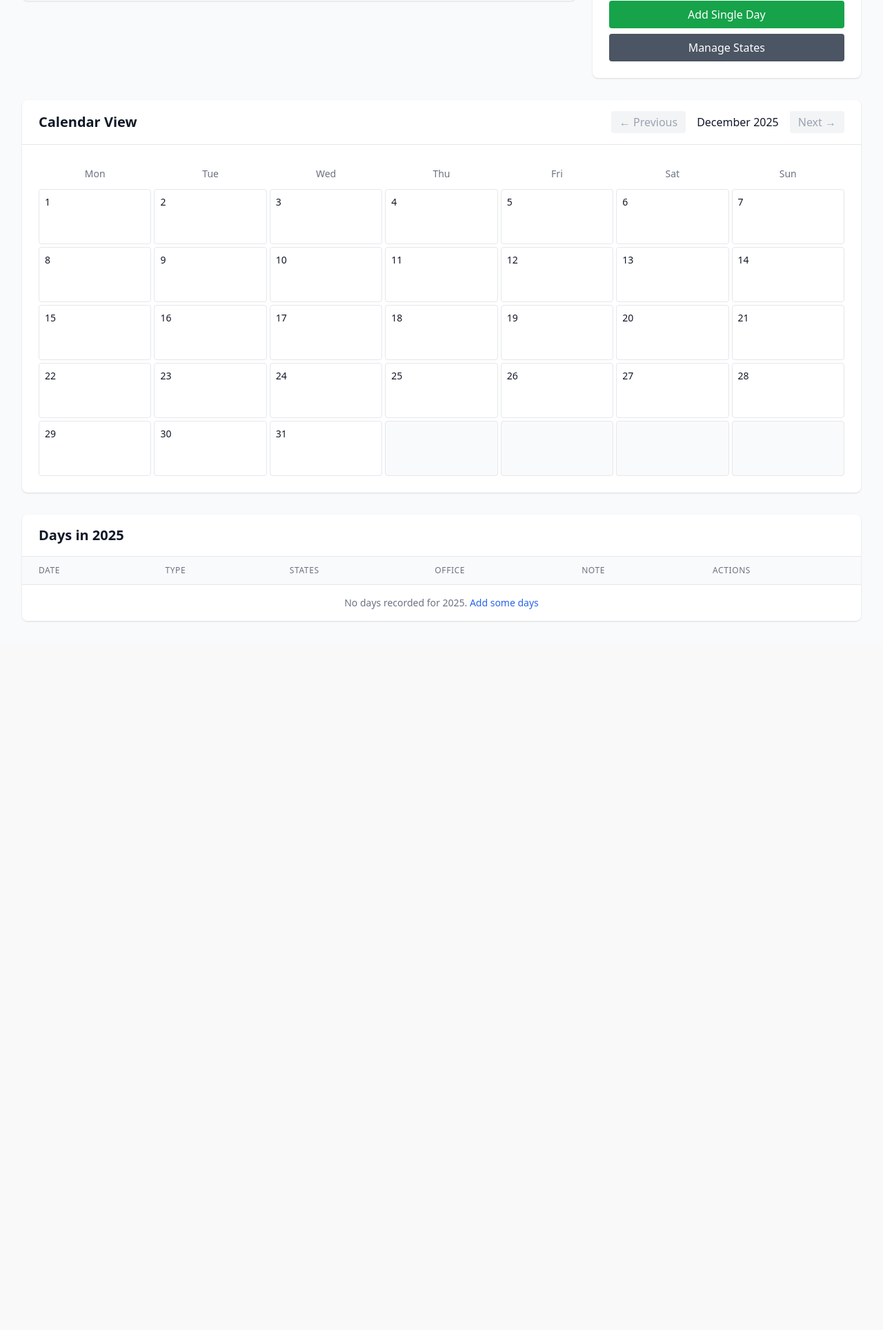
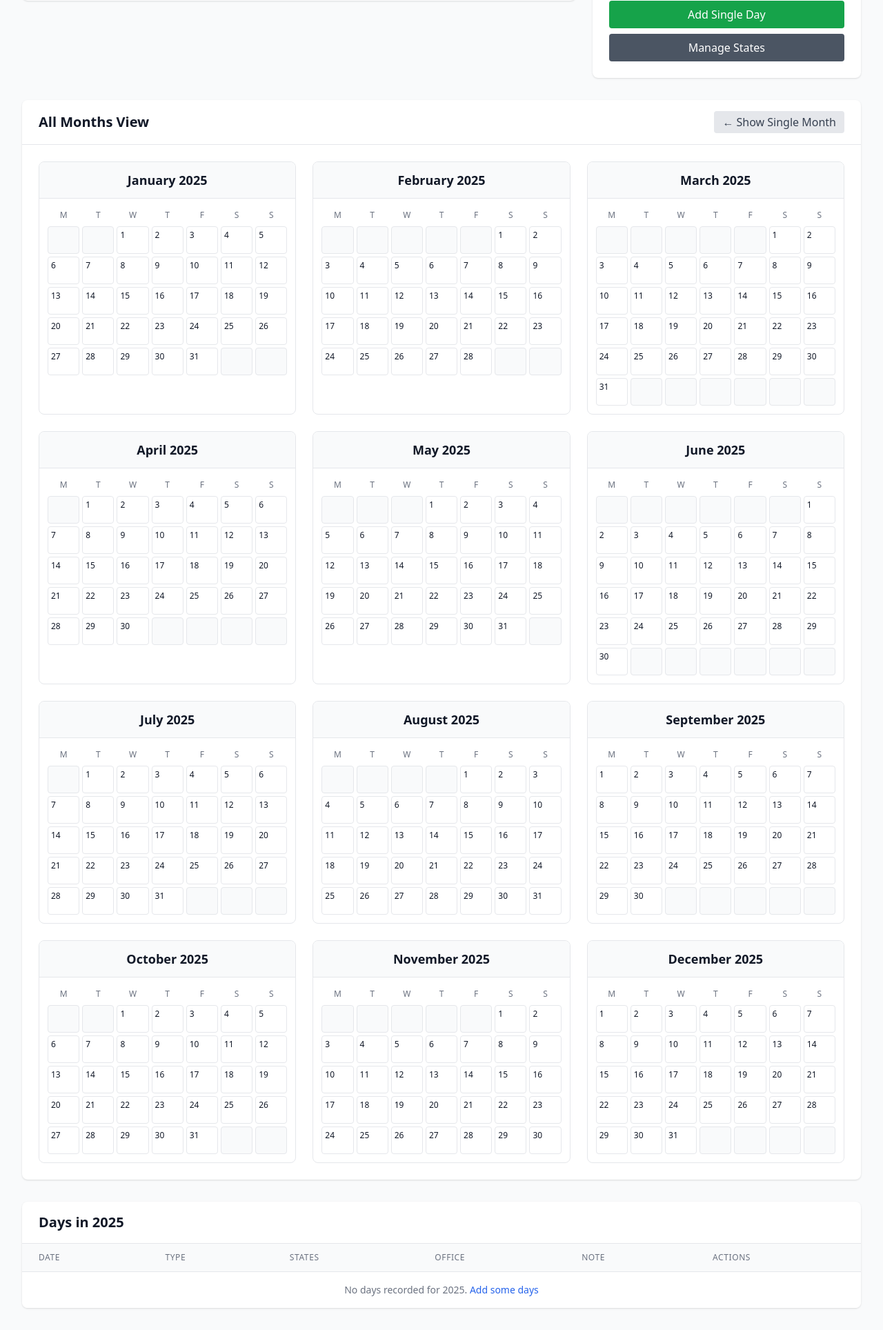
Before and after one commit to agotsis/taxit, a Django app: page /year/2025/?all=true in a window 1280 px wide. Shown: the part 275-2203 px from the top of the page at 69% size. Before the commit the page ends 1176 px from the top, so only its background shows below. Run offline with Django 5.2, Linux system fonts and the light colour scheme; data that the repository does not hold is empty; some libraries are stand-ins or nearby versions.

Commit message:
Add all month views

```diff
--- /dev/null
+++ b/tracker/templates/tracker/_all_months.html
@@ -0,0 +1,73 @@
+<!-- All Months View -->
+<div class="bg-white dark:bg-gray-800 rounded-lg shadow overflow-hidden mb-8 transition-colors duration-200">
+    <div class="px-6 py-4 border-b border-gray-200 dark:border-gray-700 flex justify-between items-center">
+        <h2 class="text-xl font-semibold text-gray-900 dark:text-white">All Months View</h2>
+        <div class="flex items-center space-x-4">
+            {% if request.resolver_match.url_name == 'year_view' or request.resolver_match.url_name == 'year_month_view' or request.resolver_match.url_name == 'home' %}
+                <a href="{% url 'year_month_view' year=current_year month=current_month %}" class="px-3 py-1 bg-gray-200 dark:bg-gray-700 text-gray-700 dark:text-gray-300 rounded hover:bg-gray-300 dark:hover:bg-gray-600 transition-colors duration-200">
+                    ← Show Single Month
+                </a>
+            {% else %}
+                <a href="{% url 'ratio_view_month_detail' pk=ratio_view.pk month=current_month year=current_year %}" class="px-3 py-1 bg-gray-200 dark:bg-gray-700 text-gray-700 dark:text-gray-300 rounded hover:bg-gray-300 dark:hover:bg-gray-600 transition-colors duration-200">
+                    ← Show Single Month
+                </a>
+            {% endif %}
+        </div>
+    </div>
+    <div class="p-6">
+        <div class="grid grid-cols-1 lg:grid-cols-2 xl:grid-cols-3 gap-6">
+            {% for month_data in all_months %}
+                <div class="border border-gray-200 dark:border-gray-700 rounded-lg overflow-hidden transition-colors duration-200 hover:shadow-lg">
+                    {% if request.resolver_match.url_name == 'year_view' or request.resolver_match.url_name == 'year_month_view' or request.resolver_match.url_name == 'home' %}
+                        <a href="{% url 'year_month_view' year=month_data.year month=month_data.month %}" class="block">
+                    {% else %}
+                        <a href="{% url 'ratio_view_month_detail' pk=ratio_view.pk month=month_data.month year=month_data.year %}" class="block">
+                    {% endif %}
+                            <div class="bg-gray-50 dark:bg-gray-700 px-4 py-3 border-b border-gray-200 dark:border-gray-600 hover:bg-gray-100 dark:hover:bg-gray-600 transition-colors duration-200">
+                                <h3 class="text-lg font-semibold text-gray-900 dark:text-white text-center">
+                                    {{ month_data.month_name }}
+                                </h3>
+                            </div>
+                            <div class="p-3">
+                                <div class="grid grid-cols-7 gap-1 text-xs">
+                                    <!-- Day headers -->
+                                    <div class="text-center font-medium text-gray-500 dark:text-gray-400 py-1">M</div>
+                                    <div class="text-center font-medium text-gray-500 dark:text-gray-400 py-1">T</div>
+                                    <div class="text-center font-medium text-gray-500 dark:text-gray-400 py-1">W</div>
+                                    <div class="text-center font-medium text-gray-500 dark:text-gray-400 py-1">T</div>
+                                    <div class="text-center font-medium text-gray-500 dark:text-gray-400 py-1">F</div>
+                                    <div class="text-center font-medium text-gray-500 dark:text-gray-400 py-1">S</div>
+                                    <div class="text-center font-medium text-gray-500 dark:text-gray-400 py-1">S</div>
+
+                                    <!-- Calendar days -->
+                                    {% for week in month_data.weeks %}
+                                        {% for day_info in week %}
+                                            {% if day_info %}
+                                                <div class="border border-gray-200 dark:border-gray-600 rounded p-1 min-h-[40px] {% if not day_info.in_range %}bg-gray-50 dark:bg-gray-900{% endif %} {% if day_info.in_range %}bg-white dark:bg-gray-800 hover:bg-gray-100 dark:hover:bg-gray-700{% endif %} transition-colors duration-200"
+                                                     {% if day_info.in_range %}onclick="event.stopPropagation(); openDayModal('{{ day_info.date|date:'Y-m-d' }}')"{% endif %}>
+                                                    <div class="text-xs font-medium {% if not day_info.in_range %}text-gray-400 dark:text-gray-600{% else %}text-gray-900 dark:text-white{% endif %}">
+                                                        {{ day_info.date.day }}
+                                                    </div>
+                                                    {% if day_info.day and day_info.day.states.all %}
+                                                        <div class="mt-1 space-y-1">
+                                                            {% for state in day_info.day.states.all %}
+                                                                <span class="inline-block px-0.5 py-0.5 text-xs rounded bg-blue-100 dark:bg-blue-900 text-blue-800 dark:text-blue-200 w-full text-center truncate">
+                                                                    {{ state.abbreviation }}
+                                                                </span>
+                                                            {% endfor %}
+                                                        </div>
+                                                    {% endif %}
+                                                </div>
+                                            {% else %}
+                                                <div class="border border-gray-200 dark:border-gray-600 rounded p-1 min-h-[40px] bg-gray-50 dark:bg-gray-900"></div>
+                                            {% endif %}
+                                        {% endfor %}
+                                    {% endfor %}
+                                </div>
+                            </div>
+                        </a>
+                </div>
+            {% endfor %}
+        </div>
+    </div>
+</div>
--- a/tracker/templates/tracker/_calendar_month.html
+++ b/tracker/templates/tracker/_calendar_month.html
@@ -3,10 +3,25 @@
     <div class="px-6 py-4 border-b border-gray-200 dark:border-gray-700 flex justify-between items-center">
         <h2 class="text-xl font-semibold text-gray-900 dark:text-white">Calendar View</h2>
         <div class="flex items-center space-x-4">
+            {% if request.resolver_match.url_name == 'year_view' or request.resolver_match.url_name == 'year_month_view' or request.resolver_match.url_name == 'home' %}
+                <a href="{% url 'year_view' year=current_year %}?all=true" class="px-3 py-1 bg-green-600 text-white rounded hover:bg-green-700 transition-colors duration-200">
+                    Show All Months
+                </a>
+            {% else %}
+                <a href="{% url 'ratio_view_detail' pk=ratio_view.pk %}?all=true" class="px-3 py-1 bg-green-600 text-white rounded hover:bg-green-700 transition-colors duration-200">
+                    Show All Months
+                </a>
+            {% endif %}
             {% if has_prev %}
-                <a href="?month={{ prev_month }}&year={{ prev_year }}" class="px-3 py-1 bg-gray-200 dark:bg-gray-700 text-gray-700 dark:text-gray-300 rounded hover:bg-gray-300 dark:hover:bg-gray-600 transition-colors duration-200">
-                    ← Previous
-                </a>
+                {% if request.resolver_match.url_name == 'year_view' or request.resolver_match.url_name == 'year_month_view' or request.resolver_match.url_name == 'home' %}
+                    <a href="{% url 'year_month_view' year=prev_year month=prev_month %}" class="px-3 py-1 bg-gray-200 dark:bg-gray-700 text-gray-700 dark:text-gray-300 rounded hover:bg-gray-300 dark:hover:bg-gray-600 transition-colors duration-200">
+                        ← Previous
+                    </a>
+                {% else %}
+                    <a href="{% url 'ratio_view_month_detail' pk=ratio_view.pk month=prev_month year=prev_year %}" class="px-3 py-1 bg-gray-200 dark:bg-gray-700 text-gray-700 dark:text-gray-300 rounded hover:bg-gray-300 dark:hover:bg-gray-600 transition-colors duration-200">
+                        ← Previous
+                    </a>
+                {% endif %}
             {% else %}
                 <span class="px-3 py-1 bg-gray-100 dark:bg-gray-800 text-gray-400 dark:text-gray-500 rounded cursor-not-allowed">
                     ← Previous
@@ -14,9 +29,15 @@
             {% endif %}
             <span class="font-medium text-gray-900 dark:text-white">{{ calendar_month.month_name }}</span>
             {% if has_next %}
-                <a href="?month={{ next_month }}&year={{ next_year }}" class="px-3 py-1 bg-gray-200 dark:bg-gray-700 text-gray-700 dark:text-gray-300 rounded hover:bg-gray-300 dark:hover:bg-gray-600 transition-colors duration-200">
-                    Next →
-                </a>
+                {% if request.resolver_match.url_name == 'year_view' or request.resolver_match.url_name == 'year_month_view' or request.resolver_match.url_name == 'home' %}
+                    <a href="{% url 'year_month_view' year=next_year month=next_month %}" class="px-3 py-1 bg-gray-200 dark:bg-gray-700 text-gray-700 dark:text-gray-300 rounded hover:bg-gray-300 dark:hover:bg-gray-600 transition-colors duration-200">
+                        Next →
+                    </a>
+                {% else %}
+                    <a href="{% url 'ratio_view_month_detail' pk=ratio_view.pk month=next_month year=next_year %}" class="px-3 py-1 bg-gray-200 dark:bg-gray-700 text-gray-700 dark:text-gray-300 rounded hover:bg-gray-300 dark:hover:bg-gray-600 transition-colors duration-200">
+                        Next →
+                    </a>
+                {% endif %}
             {% else %}
                 <span class="px-3 py-1 bg-gray-100 dark:bg-gray-800 text-gray-400 dark:text-gray-500 rounded cursor-not-allowed">
                     Next →
--- a/tracker/templates/tracker/base.html
+++ b/tracker/templates/tracker/base.html
@@ -16,7 +16,7 @@
         <div class="max-w-7xl mx-auto px-4 sm:px-6 lg:px-8">
             <div class="flex justify-between h-16">
                 <div class="flex space-x-8">
-                    <a href="{% url 'year_view' %}" class="flex items-center px-3 py-2 rounded-md text-sm font-medium hover:bg-blue-700 dark:hover:bg-gray-700 transition-colors duration-200">
+                    <a href="{% url 'home' %}" class="flex items-center px-3 py-2 rounded-md text-sm font-medium hover:bg-blue-700 dark:hover:bg-gray-700 transition-colors duration-200">
                         Home
                     </a>
                     <a href="{% url 'day_bulk_edit' %}" class="flex items-center px-3 py-2 rounded-md text-sm font-medium hover:bg-blue-700 dark:hover:bg-gray-700 transition-colors duration-200">
--- a/tracker/templates/tracker/day_bulk_edit.html
+++ b/tracker/templates/tracker/day_bulk_edit.html
@@ -77,7 +77,7 @@
         </div>
 
         <div class="flex justify-end space-x-4">
-            <a href="{% url 'year_view' %}" class="px-6 py-2 border border-gray-300 dark:border-gray-600 rounded-md text-gray-700 dark:text-gray-300 hover:bg-gray-50 dark:hover:bg-gray-700 transition-colors duration-200">
+            <a href="{% url 'home' %}" class="px-6 py-2 border border-gray-300 dark:border-gray-600 rounded-md text-gray-700 dark:text-gray-300 hover:bg-gray-50 dark:hover:bg-gray-700 transition-colors duration-200">
                 Cancel
             </a>
             <button type="submit" class="px-6 py-2 bg-blue-600 text-white rounded-md hover:bg-blue-700 transition-colors duration-200">
--- a/tracker/templates/tracker/year_view.html
+++ b/tracker/templates/tracker/year_view.html
@@ -29,8 +29,8 @@
                                 <span class="font-medium text-gray-900 dark:text-white">{{ state.name }} ({{ state.abbreviation }})</span>
                                 <span class="text-sm text-gray-600 dark:text-gray-400">{{ data.count }} / {{ data.threshold }} days</span>
                             </div>
-                            <div class="w-full bg-gray-200 dark:bg-gray-700 rounded-full h-2.5">
-                                <div class="bg-blue-600 h-2.5 rounded-full" style="width: {{ data.percentage|floatformat:0 }}%"></div>
+                            <div class="w-full bg-gray-200 dark:bg-gray-700 rounded-full h-2.5 overflow-hidden">
+                                <div class="bg-blue-600 h-2.5 rounded-full transition-all duration-300" style="width: min({{ data.percentage|floatformat:0 }}%, 100%)"></div>
                             </div>
                             <div class="text-xs text-gray-500 dark:text-gray-400 mt-1">{{ data.percentage|floatformat:1 }}% of threshold</div>
                         </div>
@@ -60,7 +60,11 @@
     </div>
 </div>
 
-{% include 'tracker/_calendar_month.html' %}
+{% if show_all %}
+    {% include 'tracker/_all_months.html' %}
+{% else %}
+    {% include 'tracker/_calendar_month.html' %}
+{% endif %}
 
 <!-- Day Edit Modal -->
 <div id="dayModal" class="fixed inset-0 hidden overflow-y-auto h-full w-full z-50" style="background-color: rgba(0, 0, 0, 0.2);">
@@ -181,7 +185,7 @@ function openDayModal(dateStr) {
     document.getElementById('dayModal').classList.remove('hidden');
 
     // Load existing data for this date if available
-    fetch(`/tracker/day/${dateStr}/json/`)
+    fetch(`/day/${dateStr}/json/`)
         .then(response => response.json())
         .then(data => {
             if (data) {
@@ -229,7 +233,7 @@ document.getElementById('dayEditForm').addEventListener('submit', function(e) {
     formData.delete('states');
     states.forEach(state => formData.append('states', state));
 
-    fetch(`/tracker/day/${dateStr}/update/`, {
+    fetch(`/day/${dateStr}/update/`, {
         method: 'POST',
         body: formData
     })
--- a/tracker/urls.py
+++ b/tracker/urls.py
@@ -2,12 +2,18 @@ from django.urls import path
 from . import views
 
 urlpatterns = [
-    path("", views.year_view, name="year_view"),
+    path("", views.year_view, name="home"),
     path("year/<int:year>/", views.year_view, name="year_view"),
+    path("year/<int:year>/month/<int:month>/", views.year_view, name="year_month_view"),
     path("bulk-edit/", views.day_bulk_edit, name="day_bulk_edit"),
     path("offices/", views.office_list, name="office_list"),
     path("ratio-views/", views.ratio_view_list, name="ratio_view_list"),
     path("ratio-views/<int:pk>/", views.ratio_view_detail, name="ratio_view_detail"),
+    path(
+        "ratio-views/<int:pk>/month/<int:month>/year/<int:year>/",
+        views.ratio_view_detail,
+        name="ratio_view_month_detail",
+    ),
     path("day/<str:date_str>/json/", views.day_json, name="day_json"),
     path("day/<str:date_str>/update/", views.day_update, name="day_update"),
 ]
--- a/tracker/views.py
+++ b/tracker/views.py
@@ -49,21 +49,20 @@ def generate_calendar_month(year, month, start_date=None, end_date=None):
     return month_data
 
 
-def year_view(request, year=None):
-    """Display days and state counts for a specific year."""
+def year_view(request, year=None, month=None):
+    """Show calendar for a specific year with state statistics."""
     if year is None:
         year = datetime.now().year
+    else:
+        year = int(year)
 
-    month = request.GET.get("month")
-    if month:
-        try:
-            month = int(month)
-            if month < 1 or month > 12:
-                month = datetime.now().month
-        except ValueError:
-            month = datetime.now().month
+    # Check if we should show all months
+    show_all = request.GET.get("all", "false").lower() == "true"
+
+    if month is None:
+        month = datetime.now().month
     else:
-        month = datetime.now().month
+        month = int(month)
 
     start_date = date(year, 1, 1)
     end_date = date(year, 12, 31)
@@ -85,7 +84,17 @@ def year_view(request, year=None):
                 ),
             }
 
-    calendar_month = generate_calendar_month(year, month)
+    if show_all:
+        # Generate all months for the year
+        all_months = []
+        for month_num in range(1, 13):
+            calendar_month = generate_calendar_month(year, month_num)
+            all_months.append(calendar_month)
+        calendar_month = None  # We won't use single month display
+    else:
+        # Generate calendar for current month only
+        calendar_month = generate_calendar_month(year, month)
+        all_months = []
 
     # Calculate prev/next month
     if month == 1:
@@ -108,11 +117,16 @@ def year_view(request, year=None):
         "state_counts": state_counts,
         "states": states,
         "calendar_month": calendar_month,
+        "all_months": all_months,
+        "show_all": show_all,
         "current_month": month,
+        "current_year": year,
         "prev_month": prev_month,
         "prev_year": prev_year,
         "next_month": next_month,
         "next_year": next_year,
+        "has_prev": True,  # Always allow navigation to previous year
+        "has_next": True,  # Always allow navigation to next year
         "day_types": Day.DayType.choices,
         "offices": Office.objects.all(),
         "settings": settings,
@@ -192,26 +206,19 @@ def ratio_view_list(request):
     return render(request, "tracker/ratio_view_list.html", context)
 
 
-def ratio_view_detail(request, pk):
+def ratio_view_detail(request, pk, month=None, year=None):
     """Show detailed analysis for a specific ratio view."""
     ratio_view = get_object_or_404(RatioView, pk=pk)
 
-    month_param = request.GET.get("month")
-    year_param = request.GET.get("year")
+    # Check if we should show all months
+    show_all = request.GET.get("all", "false").lower() == "true"
 
-    if month_param and year_param:
-        try:
-            month = int(month_param)
-            year = int(year_param)
-            if month < 1 or month > 12:
-                month = ratio_view.start_date.month
-                year = ratio_view.start_date.year
-        except ValueError:
-            month = ratio_view.start_date.month
-            year = ratio_view.start_date.year
-    else:
+    if month is None or year is None:
         month = ratio_view.start_date.month
         year = ratio_view.start_date.year
+    else:
+        month = int(month)
+        year = int(year)
 
     days = Day.objects.filter(
         date__range=[ratio_view.start_date, ratio_view.end_date]
@@ -236,10 +243,31 @@ def ratio_view_detail(request, pk):
                 ),
             }
 
-    # Generate calendar for current month
-    calendar_month = generate_calendar_month(
-        year, month, ratio_view.start_date, ratio_view.end_date
-    )
+    if show_all:
+        # Generate all months within the ratio view date range
+        all_months = []
+        current_date = date(ratio_view.start_date.year, ratio_view.start_date.month, 1)
+        end_date = date(ratio_view.end_date.year, ratio_view.end_date.month, 1)
+
+        while current_date <= end_date:
+            calendar_month = generate_calendar_month(
+                current_date.year, current_date.month, ratio_view.start_date, ratio_view.end_date
+            )
+            all_months.append(calendar_month)
+
+            # Move to next month
+            if current_date.month == 12:
+                current_date = date(current_date.year + 1, 1, 1)
+            else:
+                current_date = date(current_date.year, current_date.month + 1, 1)
+
+        calendar_month = None  # We won't use single month display
+    else:
+        # Generate calendar for current month only
+        calendar_month = generate_calendar_month(
+            year, month, ratio_view.start_date, ratio_view.end_date
+        )
+        all_months = []
 
     # Calculate prev/next month within the ratio view range
     if month == 1:
@@ -270,6 +298,8 @@ def ratio_view_detail(request, pk):
         "total_days": total_workdays_logged,  # Use actual workdays logged
         "total_workdays_logged": total_workdays_logged,
         "calendar_month": calendar_month,
+        "all_months": all_months,
+        "show_all": show_all,
         "current_month": month,
         "current_year": year,
         "prev_month": prev_month,
```
Also changed, not shown: tracker/templates/tracker/ratio_view_detail.html (+9 -5 lines).
